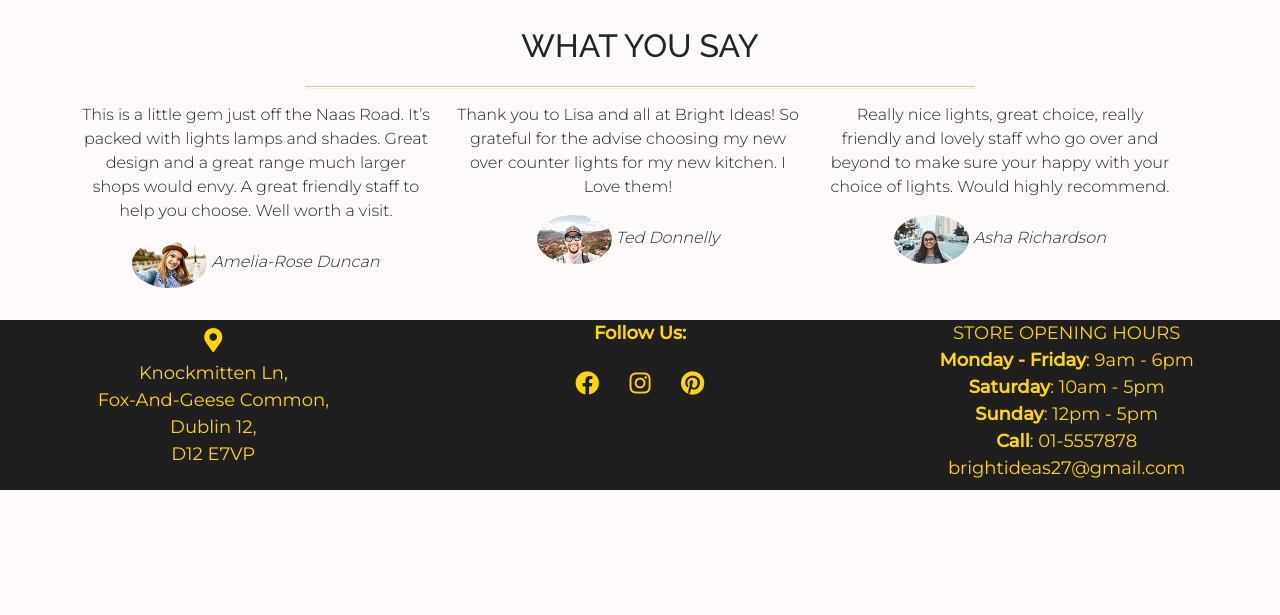
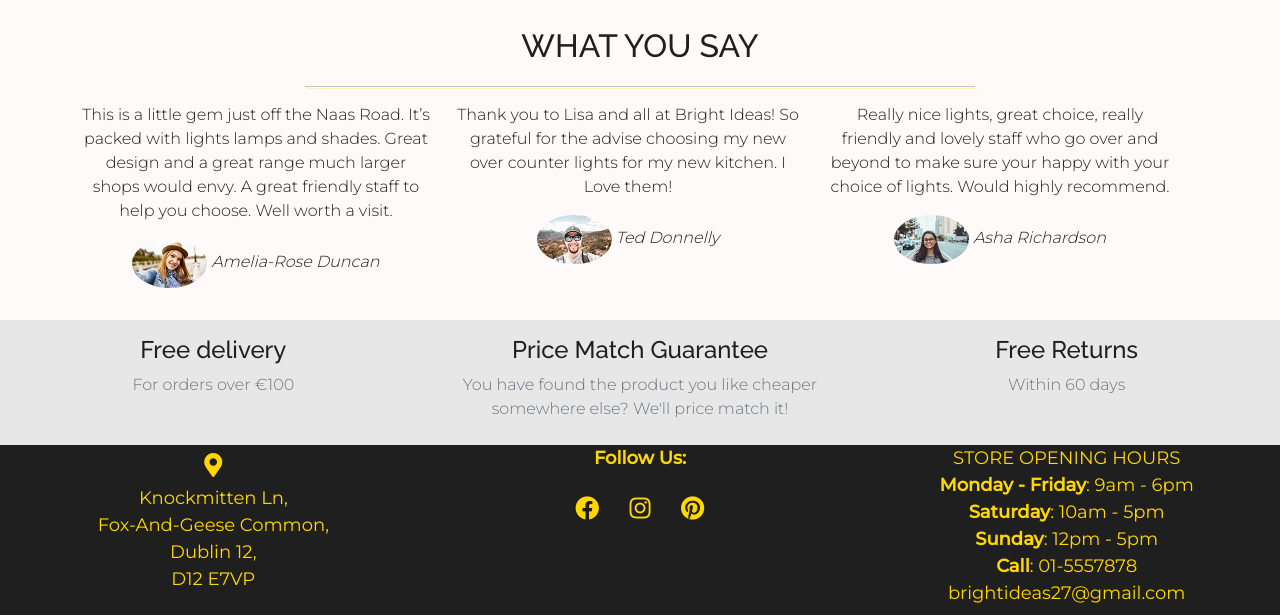
Before and after one commit to brimurphy/bright-ideas, a Django app: page / in a window 1280 px wide. Shown: the part 1062-1677 px from the top of the page. Before the commit the page ends 1552 px from the top, so only its background shows below. Run offline with Django 3.2, Linux system fonts and the light colour scheme.

Commit message:
Add Promise section to index template

```diff
--- a/home/templates/home/index.html
+++ b/home/templates/home/index.html
@@ -83,7 +83,7 @@
                 <div class="d-none d-md-block col-md-5">
                     <img src="../media/about-image.jpg" class="about-img rounded-3" alt="Many bulbs hanging from a ceiling">
                 </div>
-                <div class="col-12 col-md-7 text-center align-text-bottom">
+                <div class="col-12 col-md-7 text-center text-black">
                     <p><strong class="text-glow">Bright Ideas</strong> are in business since 2001, located just off the Naas Road.
                        We are a family run business. Our sales team work together with the Architects,
                        Designers, Electrical Contractors and Landscape Gardeners to tailor a lighting
@@ -95,17 +95,19 @@
                 </div>
             </div>
         </div>
+    </section>
 
-        <!-- reviews -->
+    <!-- reviews -->
 
+    <section class="container">
         <div class="row">
             <div class="col-12">
-                <h2 class="text-center text-uppercase py-1 mt-4 header-font">What you say</h2>
+                <h2 class="text-center text-uppercase py-1 mt-4 header-font text-black">What you say</h2>
                 <hr class="block-divder">
             </div>
             <div class="row">
                 <div class="col-6 col-md-4 text-center mb-3">
-                    <blockquote class="blockqoute text-blockquote">
+                    <blockquote class="blockqoute text-blockquote text-black">
                         <p>This is a little gem just off the Naas Road. It’s packed with lights lamps and shades.
                         Great design and a great range much larger shops would envy. A great friendly staff to help you choose.
                         Well worth a visit.</p>
@@ -120,7 +122,7 @@
                     </blockquote>
                 </div>
                 <div class="col-6 col-md-4 text-center text-blockquote mb-3">
-                    <blockquote class="blockqoute">
+                    <blockquote class="blockqoute text-blockquote text-black">
                         <p>Thank you to Lisa and all at Bright Ideas! So grateful for the advise choosing my new over
                         counter lights for my new kitchen. I Love them!
                         </p>
@@ -135,7 +137,7 @@
                     </blockquote>
                 </div>
                 <div class="d-none d-md-block col-md-4 text-center text-blockquote mb-3">
-                    <blockquote class="blockqoute">
+                    <blockquote class="blockqoute text-blockquote text-black">
                         <p>Really nice lights, great choice, really friendly and lovely staff who go over and beyond
                             to make sure your happy with your choice of lights. Would highly recommend.
                         </p>
@@ -153,4 +155,25 @@
         </div>
     </section>
 
+    <!-- Promise -->
+
+    <section class="container-fluid promise-container">
+        <div class="row py-2">
+            <div class="col-12 col-sm-4 text-center mt-2">
+                <h4 class="header-font text-black">Free delivery</h4>
+                <p class="text-muted text-promise">For orders over €100</p>
+            </div>
+            <div class="col-12 col-sm-4 text-center mt-2">
+                <h4 class="header-font text-black">Price Match Guarantee</h4>
+                <p class="text-muted text-promise">You have found the product you like cheaper somewhere else?
+                   We'll price match it!
+                </p>
+            </div>
+            <div class="col-12 col-sm-4 text-center mt-2">
+                <h4 class="header-font text-black">Free Returns</h4>
+                <p class="text-muted text-promise"> Within 60 days</p>
+            </div>
+        </div>
+    </section>
+
 {% endblock %}
--- a/static/css/base.css
+++ b/static/css/base.css
@@ -37,6 +37,10 @@ body {
 .footer-container {
     background-color: #1f1f1f;
     color: #ffd700;
+}
+
+.promise-container {
+    background-color: #e7e7e7;
 }
 
 .block-divder {
@@ -124,7 +128,8 @@ h4 a.btn-gold {
     text-shadow: 2px 1px #ffd700;
 }
 
-.text-blockquote {
+.text-blockquote,
+.text-promise {
     font-size: 1rem;
     font-weight: 300;
 }
```
